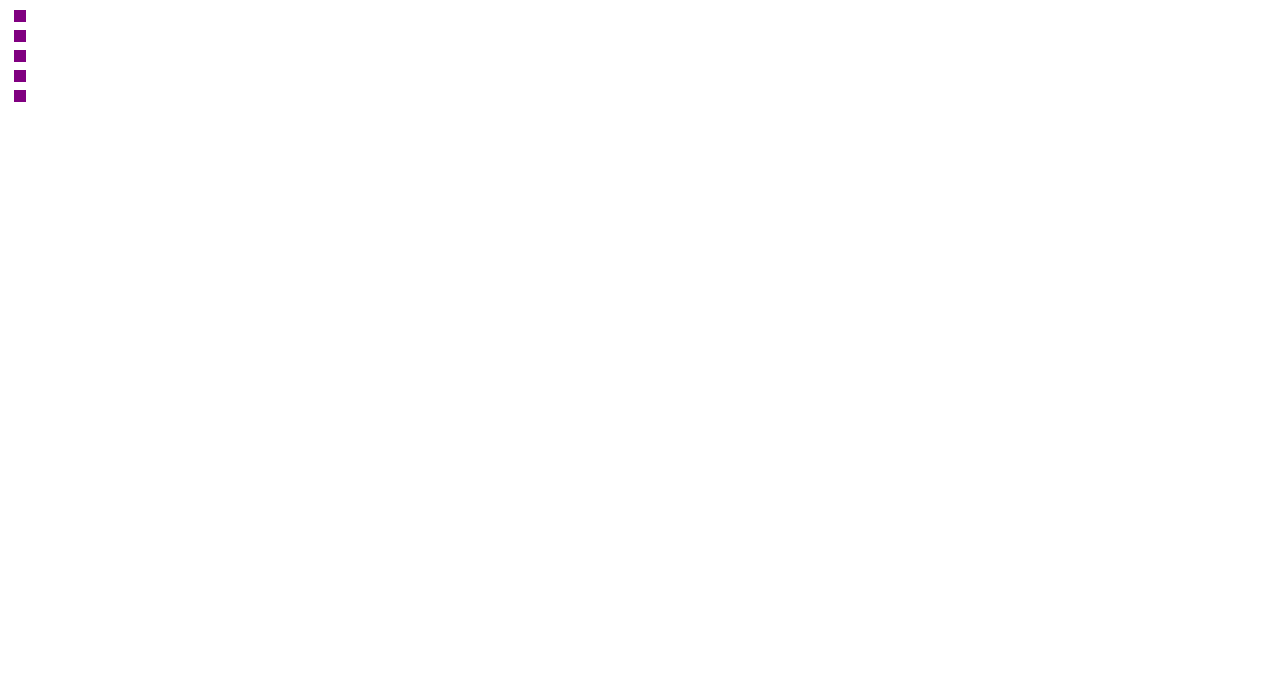
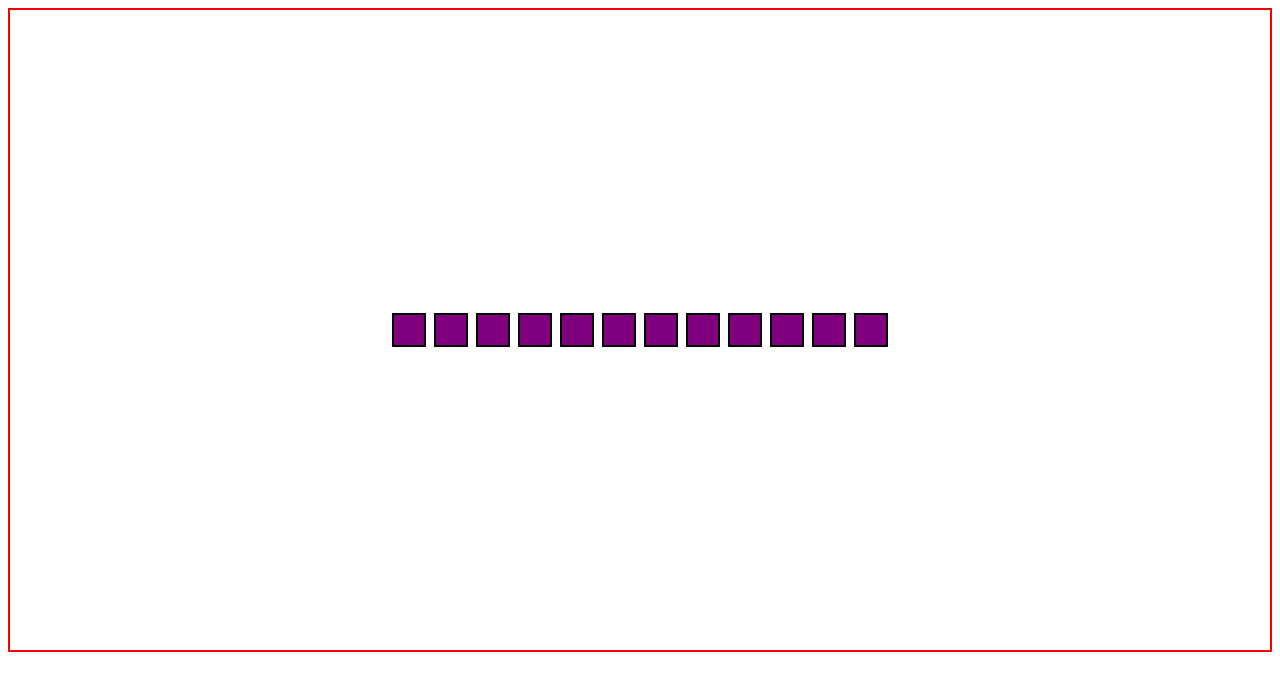
Before and after one commit to karan0701/Web-Dev, a plain HTML site: page CSS/lec38.html in a window 1280 px wide. Drawn offline with Linux system fonts and the light colour scheme.

Commit message:
Update lec38.html

```diff
--- a/CSS/lec38.html
+++ b/CSS/lec38.html
@@ -6,15 +6,20 @@
     <title>Flexbox</title>
     <style>
         .container{
-            ;
+            border: 2px solid red;
+            display: flex;
+            height: 80vh;
+            justify-content: center;
+            align-items: center;
+
 
 
         }
         .item{
-            height: 12px;
-            width: 12px;
+            height: 30px;
+            width: 30px;
             background-color: purple;
-            border: 2px solid white;
+            border: 2px solid black;
             margin: 4px;
 
         }
@@ -29,6 +34,13 @@
             <div class="item"></div>
             <div class="item"></div>
             <div class="item"></div>
+            <div class="item"></div>
+            <div class="item"></div>
+            <div class="item"></div>
+            <div class="item"></div>
+            <div class="item"></div>
+            <div class="item"></div>
+            <div class="item"></div>
         </div>
     </main>
 
```
